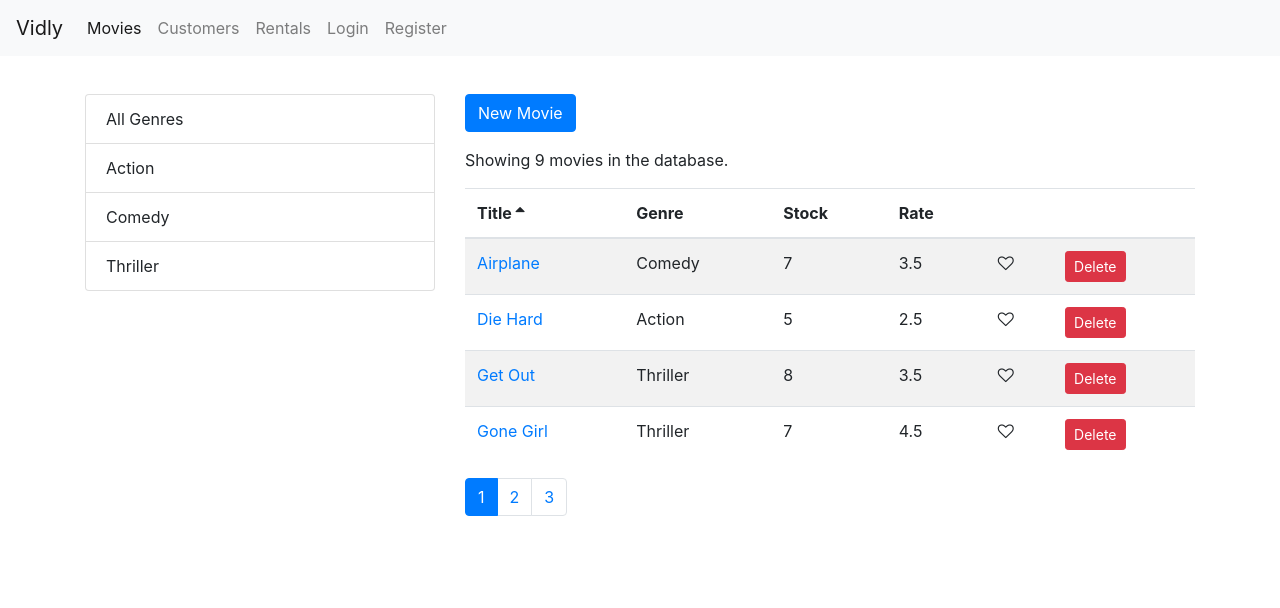
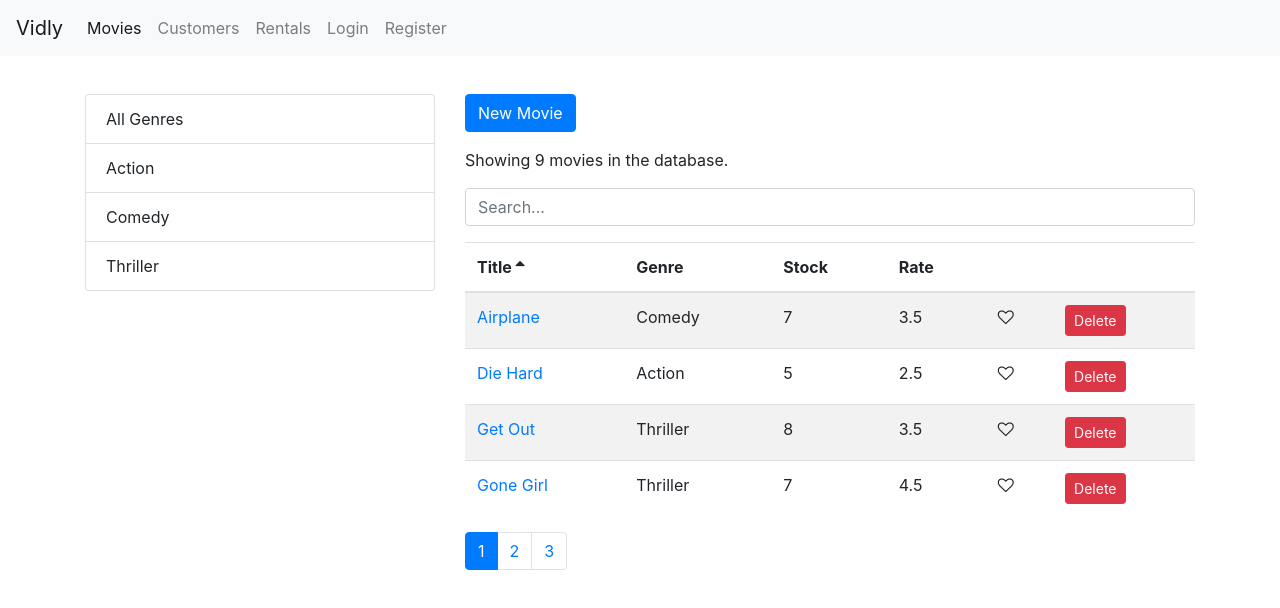
Before and after one commit to itsaiub/react_vidly, a React (Create React App) app: page /movies in a window 1280 px wide. Shown: the top 608 px of the page. Built offline with nearby package versions, Linux system fonts and the light colour scheme.

Commit message:
search movie implemented

```diff
--- a/src/component/Movies.js
+++ b/src/component/Movies.js
@@ -1,11 +1,12 @@
 import React, { Component } from "react";
-import { Link } from 'react-router-dom'
+import { Link } from "react-router-dom";
 import { getMovies } from "../services/fakeMovieService";
 import { getGenres } from "../services/fakeGenreService";
 import Pagination from "./common/Pagination";
 import ListGroup from "./common/ListGroup";
 import { paginate } from "../utils/paginate";
 import MoviesTable from "./MoviesTable";
+import SearchBox from "./common/SearchBox";
 import _ from "lodash";
 
 class Movies extends Component {
@@ -15,7 +16,8 @@ class Movies extends Component {
     currentPage: 1,
     pageSize: 4,
     selectedGenre: null,
-    sortColumn: { path: "title", order: "asc" }
+    sortColumn: { path: "title", order: "asc" },
+    searchQuery: ""
   };
 
   componentDidMount() {
@@ -41,7 +43,11 @@ class Movies extends Component {
   };
 
   handleGenreSelect = genre => {
-    this.setState({ selectedGenre: genre, currentPage: 1 });
+    this.setState({ selectedGenre: genre, searchQuery: "", currentPage: 1 });
+  };
+
+  handleSearch = query => {
+    this.setState({ searchQuery: query, selectedGenre: null, currentPage: 1 });
   };
 
   handleSort = sortColumn => {
@@ -55,46 +61,58 @@ class Movies extends Component {
       currentPage,
       movies: allMovies,
       selectedGenre,
-      sortColumn
+      sortColumn,
+      searchQuery
     } = this.state;
 
     if (count === 0) {
       return <p>There are no movies in the database.</p>;
     }
 
-    const filtered =
-      selectedGenre && selectedGenre._id
-        ? allMovies.filter(m => m.genre._id === selectedGenre._id)
-        : allMovies;
+    let filtered = allMovies;
+    if(searchQuery) {
+      filtered = allMovies.filter(m => m.title.toLowerCase().startsWith(searchQuery.toLowerCase()))
+    }
+    else if (selectedGenre && selectedGenre._id) {
+      filtered = allMovies.filter(m => m.genre._id === selectedGenre._id)
+    }
 
     const sorted = _.orderBy(filtered, [sortColumn.path], [sortColumn.order]);
 
     const movies = paginate(sorted, currentPage, pageSize);
 
-    return <div className="row mt-4">
+    return (
+      <div className="row mt-4">
         <div className="col-4 col-sm-4 mt-2">
           <ListGroup
             items={this.state.genres}
             onItemSelect={this.handleGenreSelect}
-            selectedItem={this.state.selectedGenre} />
+            selectedItem={this.state.selectedGenre}
+          />
         </div>
         <div className="col mt-2">
-          <Link to='/movies/new' className='btn btn-primary mb-3'>New Movie</Link>
+          <Link to="/movies/new" className="btn btn-primary mb-3">
+            New Movie
+          </Link>
           <p>Showing {filtered.length} movies in the database.</p>
+          <SearchBox value={searchQuery} onChange={this.handleSearch} />
           <MoviesTable
             movies={movies}
             onLike={this.handleLike}
             onDelete={this.handleDelete}
             onSort={this.handleSort}
-            sortColumn={sortColumn} />
+            sortColumn={sortColumn}
+          />
 
           <Pagination
             itemsCount={filtered.length}
             pageSize={pageSize}
             currentPage={currentPage}
-            onPageChange={this.handlePageChange} />
+            onPageChange={this.handlePageChange}
+          />
         </div>
-      </div>;
+      </div>
+    );
   }
 }
 
--- /dev/null
+++ b/src/component/common/SearchBox.js
@@ -0,0 +1,16 @@
+import React from "react";
+
+const SearchBox = ({ value, onChange }) => {
+  return (
+    <input
+      type="text"
+      name="query"
+      className="form-control my-3"
+      placeholder="Search..."
+      value={value}
+      onChange={e => onChange(e.currentTarget.value)}
+    />
+  );
+};
+
+export default SearchBox;
```
